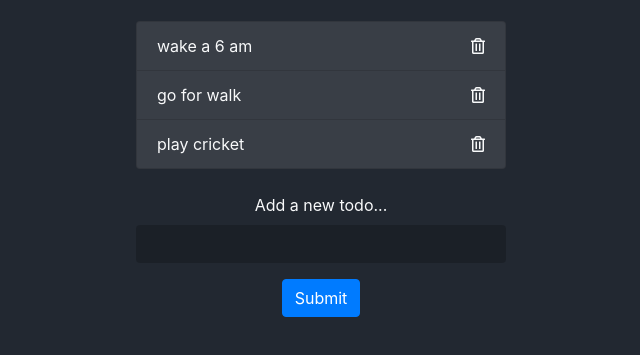
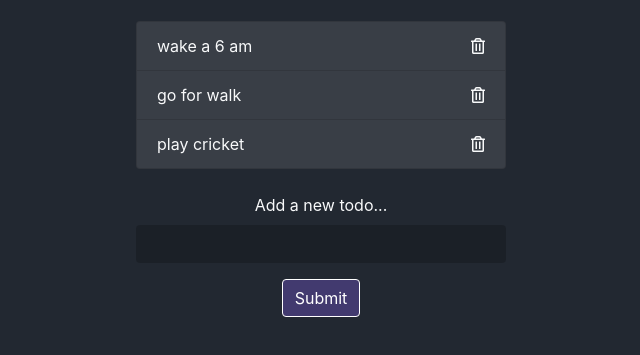
Before and after one commit to alih6051/todos, a plain HTML site: page index.html in a window 1280 px wide. Shown: the part 137-492 px from the top of the page, without its empty margins (319-959 px from the left). Drawn offline with nearby package versions, Linux system fonts and the light colour scheme.

Commit message:
submit button styles added

```diff
--- a/styles.css
+++ b/styles.css
@@ -27,3 +27,8 @@ span {
 .filtered {
   display: none !important;
 }
+
+#submit {
+  background-color: #423a6f;
+  border: solid 1px white;
+}
```
